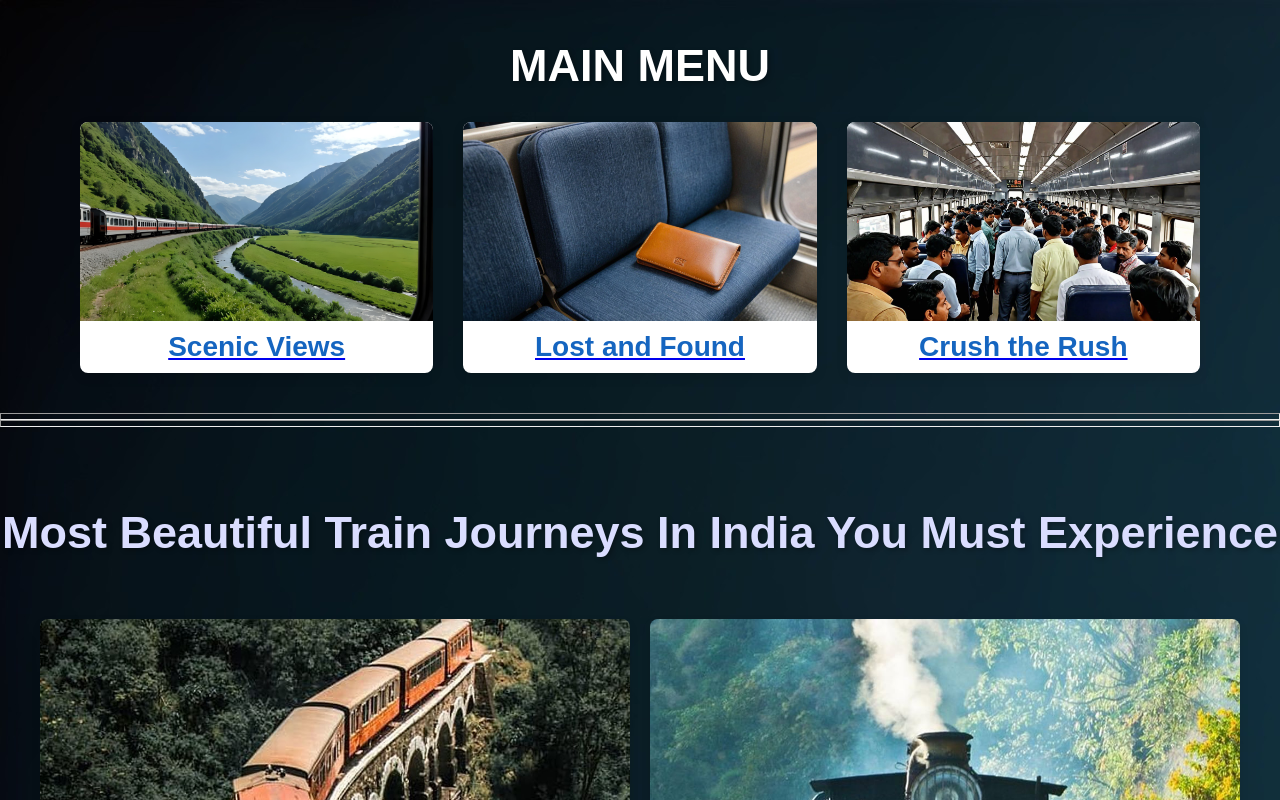
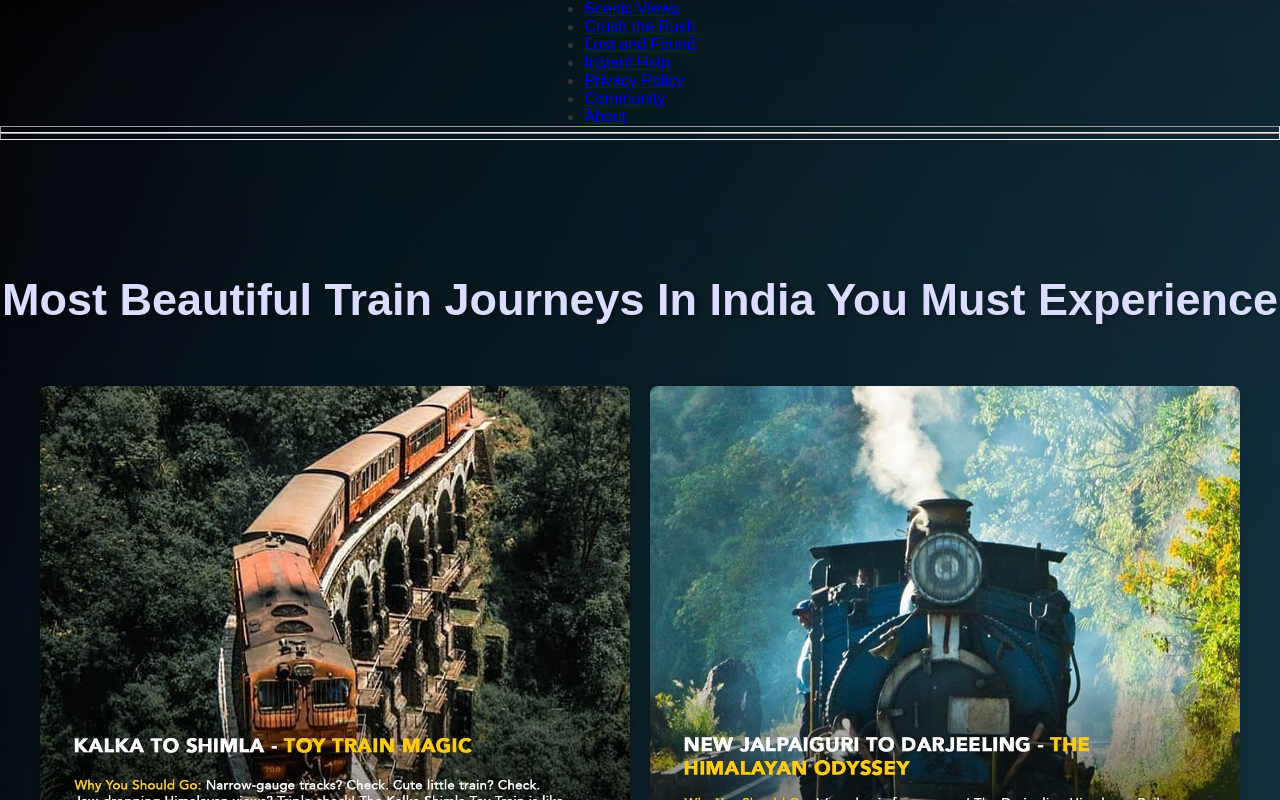
Before and after one commit to sudhanshu0716/train-journey-frontend, a React (Vite) app: page /main-menu in a window 1280 px wide. Built offline with nearby package versions, Linux system fonts and the light colour scheme; a web font is replaced by a local one.

Commit message:
Update MainMenu(added navbar)

```diff
--- a/src/components/MainMenu/MainMenu.jsx
+++ b/src/components/MainMenu/MainMenu.jsx
@@ -1,9 +1,6 @@
 import React from "react";
-import { Link, useNavigate } from "react-router-dom";
+import { Link } from "react-router-dom";
 import "./MainMenu.css";
-import scenicImg from "../../assets/scenic.jpg";
-import lostFoundImg from "../../assets/lf.png";
-import crushTheRushImg from "../../assets/crush_the_rush.jpg";
 
 // Grid images
 import image1 from "../../assets/1.jpg";
@@ -22,43 +19,61 @@ const images = [image1, image2, image3, image4, image5, image6];
 const MainMenu = () => {
   return (
     <div className="main-menu-wrapper">
+      <nav className="horizontal-nav">
+        <ul>
+          <li className="nav-item">
+            <Link to="/scenic">
+              Scenic Views
+              <span className="underline"></span>
+            </Link>
+          </li>
+          <li className="nav-item">
+            <Link to="/crush">
+              Crush the Rush
+              <span className="underline"></span>
+            </Link>
+          </li>
+          <li className="nav-item">
+            <Link to="/lost">
+              Lost and Found
+              <span className="underline"></span>
+            </Link>
+          </li>
+          <li className="nav-item">
+            <Link to="/instant-help">
+              Instant Help
+              <span className="underline"></span>
+            </Link>
+          </li>
+          <li className="nav-item">
+            <Link to="/privacy-and-policies">
+              Privacy Policy
+              <span className="underline"></span>
+            </Link>
+          </li>
+          <li className="nav-item">
+            <Link to="/community-section">
+              Community
+              <span className="underline"></span>
+            </Link>
+          </li>
+          <li className="nav-item">
+            <Link to="/about">
+              About
+              <span className="underline"></span>
+            </Link>
+          </li>
+        </ul>
+      </nav>
 
-      <div className="main-menu-container">
-        <h1 className="main-menu-title">MAIN MENU</h1>
-
-        <div className="main-menu-cards">
-          <div className="main-menu-card">
-            <Link to="/scenic">
-              <div className="main-card-image">
-                <img src={scenicImg} alt="Scenic Views" />
-              </div>
-              <div className="main-card-title">Scenic Views</div>
-            </Link>
-          </div>
-
-          <div className="main-menu-card">
-            <Link to="/lost">
-              <div className="main-card-image">
-                <img src={lostFoundImg} alt="Lost and Found" />
-              </div>
-              <div className="main-card-title">Lost and Found</div>
-            </Link>
-          </div>
-
-          <div className="main-menu-card">
-            <Link to="/crush">
-              <div className="main-card-image">
-                <img src={crushTheRushImg} alt="Crush the Rush" />
-              </div>
-              <div className="main-card-title">Crush the Rush</div>
-            </Link>
-          </div>
-        </div>
-      </div>
-        <hr className="mmhr"/>
-        <hr className="mmhr"/>
-      <h1 className="heading-grid">Most Beautiful Train Journeys In India You Must Experience</h1>
-
+      <hr className="mmhr" />
+      <hr className="mmhr" />
+      <br />
+      <br />
+      <br />
+      <h1 className="heading-grid">
+        Most Beautiful Train Journeys In India You Must Experience
+      </h1>
 
       <div className="image-grid-container">
         {images.map((image, index) => (
@@ -67,13 +82,31 @@ const MainMenu = () => {
           </div>
         ))}
       </div>
+
       <div className="mmfoot">
         <h1 className="mmfoot-head">CONTACT US</h1>
         <div className="mmfoot-list">
-          <a href="https://www.instagram.com/travel._.trains?igsh=dXd5eDgyajB0MG82" className="mmfoot-list-item"><FaInstagram /></a>
-          <a href="https://www.linkedin.com/in/sudh0716/" className="mmfoot-list-item"><FaLinkedin /></a>
-          <a href="" className="mmfoot-list-item"><BiLogoGmail /></a>
-          <a href="https://github.com/sudhanshu0716" className="mmfoot-list-item"><FaGithub /></a>
+          <a
+            href="https://www.instagram.com/travel._.trains?igsh=dXd5eDgyajB0MG82"
+            className="mmfoot-list-item"
+          >
+            <FaInstagram />
+          </a>
+          <a
+            href="https://www.linkedin.com/in/sudh0716/"
+            className="mmfoot-list-item"
+          >
+            <FaLinkedin />
+          </a>
+          <a href="" className="mmfoot-list-item">
+            <BiLogoGmail />
+          </a>
+          <a
+            href="https://github.com/sudhanshu0716"
+            className="mmfoot-list-item"
+          >
+            <FaGithub />
+          </a>
         </div>
         <h4 className="mmcopyr">2024 © SUDHANSHU, All Rights Reserved</h4>
       </div>
```
